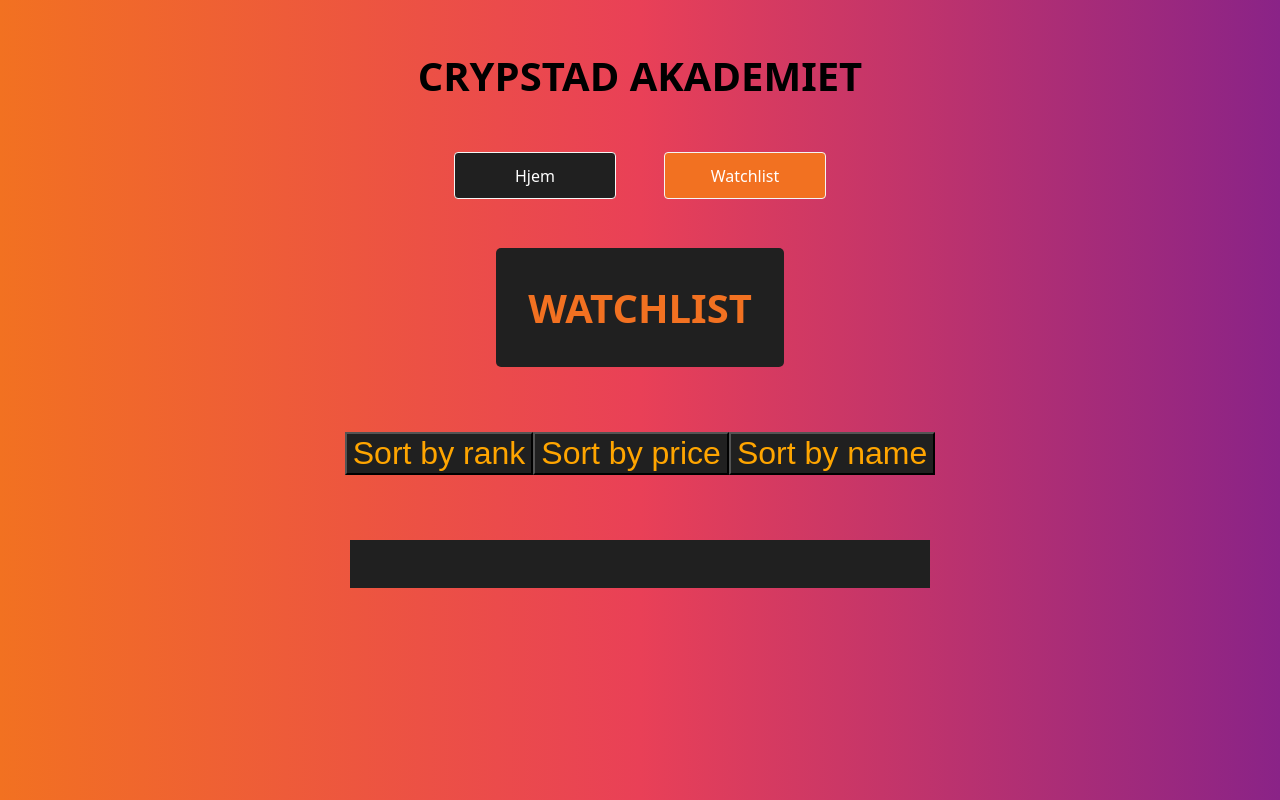
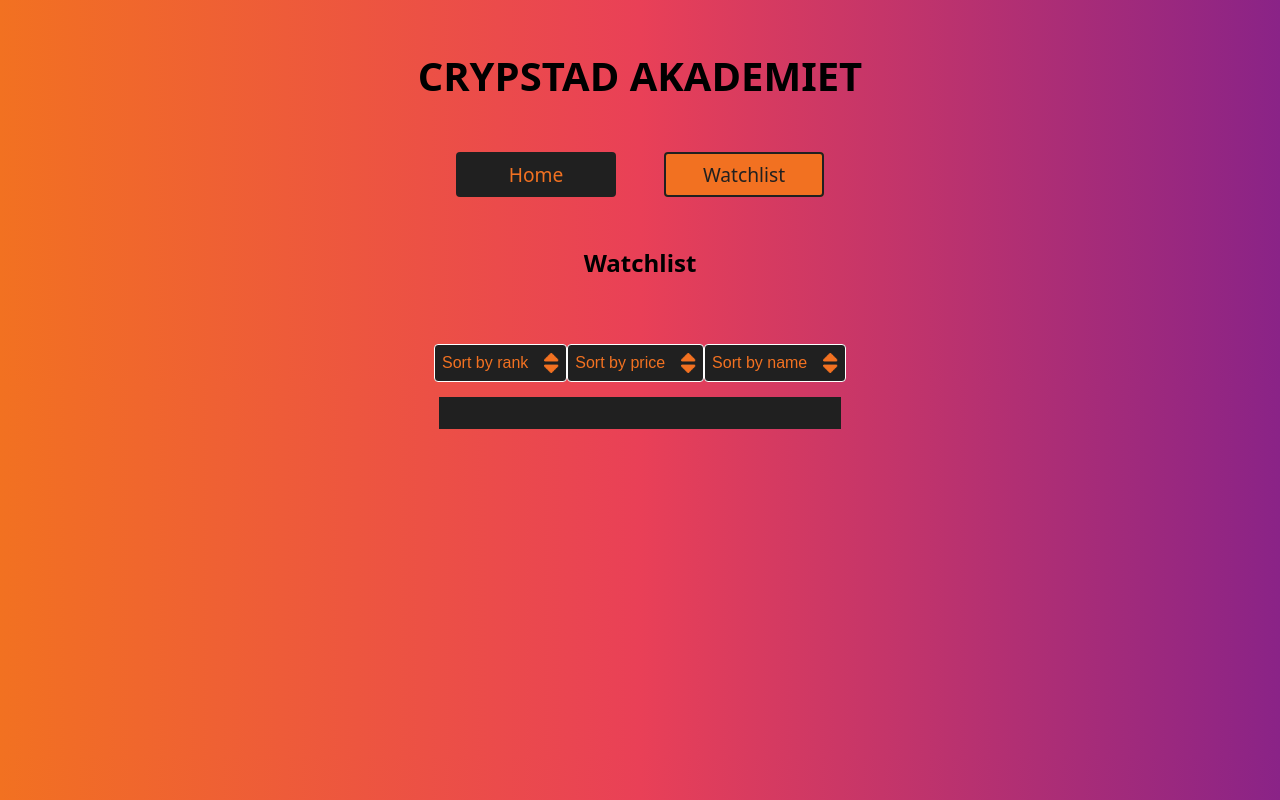
Before and after one commit to oddzor/AK2-Javascript, a plain HTML site: page list.html in a window 1280 px wide. Drawn offline with Linux system fonts and the light colour scheme.

Commit message:
additional styling, some cleanup and fixes (#32)

```diff
--- a/CSS/global.css
+++ b/CSS/global.css
@@ -51,7 +51,6 @@ ul {
 }
 
 .dynamic-nav > ul > li {
-  border: whitesmoke 1px solid;
   background-color:  #202020;
   border-radius: 0.25rem;
   margin: 1.5rem;
@@ -62,7 +61,8 @@ ul {
   justify-content: center;
   align-items: center;
   text-decoration: none;
-  color: rgb(255, 255, 255);
+  color: #F27121;
+  font-size: 1.2rem;
   width: 160px;
   height: 45px;
 }
@@ -72,6 +72,19 @@ ul {
 
 }
 
+.dynamic-nav > ul > li.active > a {
+  background-color: #F27121;
+color: #202020;
+border: #202020 2px solid;
+border-radius: 0.25rem;
+}
+
 .dynamic-nav > ul > li:hover {
   background-color: #F27121;
 }
+
+.dynamic-nav > ul > li:hover > a {
+  background-color: #F27121;
+  border: #202020 2px solid;
+  color: #202020;
+}
--- a/CSS/list.css
+++ b/CSS/list.css
@@ -11,11 +11,6 @@
   font-size: 2rem;
 }
 
-#watchlist-wrapper {
-  background-color: #202020;
-  padding: 2em;
-  border-radius: 5px;
-}
 
 .list-container {
 display: flex;
@@ -49,21 +44,38 @@ box-shadow: 0 2px 5px rgba(0, 0, 0, 0.2);
   padding: 1em;
   margin: 10px;
   color: orange;
-  font-size: 1.5em;
+  font-size: 1rem;
 
 }
 
 #saved-crypto-container > li {
+  display: flex;
+  justify-content: space-between;
   color: white;
   margin: 5px;
-  font-size: 1.2em;
+  font-size: 1rem;
+}
+
+#saved-crypto-container > li > button {
+  border: none;
+  color: red;
+  background: none;
 }
 
 #sortRankButton, #sortPriceButton, #sortNameButton {
-  font-size: 2em;
-color: orange;
-margin-bottom: 50px;
-background-color: #202020;
-font-size: 2em;
+  display: flex;
+  justify-content: center;
+  align-items: center;
+  background-color:#202020;
+  padding: 0.25rem;
+  border: white 1.5px solid;
+  color:  #F27121;
+  font-size: 1rem;
+  border-radius: 0.25rem;
 
 }
+
+.sort-icon {
+  height: 70%;
+  margin-left: 1rem;
+}
--- a/JS/navigation.js
+++ b/JS/navigation.js
@@ -3,7 +3,7 @@ const currentPage = window.location.href.split("/").pop(); //Extracts the last p
 
 //navigation data
 const navItems = [
-  { text: "Hjem", href: "index.html" },
+  { text: "Home", href: "index.html" },
   { text: "Watchlist", href: "list.html" },
 ];
 
--- a/JS/script.js
+++ b/JS/script.js
@@ -158,7 +158,6 @@ async function fetchAndDisplayCryptoIcon(cryptoSymbol) {
 // Funksjon for å vise api data på respektive id's i html
 function cryptoInformationMain(cryptoData) {
   // Display information about the crypto item
-  const iconElement = document.getElementById("crypto__icon__main").querySelector("img");
   const rankElement = document.getElementById("crypto__rank__main");
   const nameElement = document.getElementById("crypto__name__main");
   const symbolElement = document.getElementById("crypto__symbol__main");
--- a/list.html
+++ b/list.html
@@ -5,7 +5,7 @@
     <meta name="viewport" content="width=device-width, initial-scale=1.0" />
     <link rel="stylesheet" href="./CSS/global.css" />
     <link rel="stylesheet" href="./CSS/list.css" />
-    <link href="./general/favicon.ico" rel="icon" type="image/x-icon" />
+    <link href="./images/favicon.ico" rel="icon" type="image/x-icon" />
     <title>CRYPSTAD AKADEMIET</title>
   </head>
   <body>
@@ -15,13 +15,13 @@
         <nav class="dynamic-nav" id="dynamic-nav"></nav>
       </header>
       <div id="watchlist-wrapper">
-      <div class="watchlist-title"><h1>WATCHLIST</h1></div>
+       <h2>Watchlist</h2>
       </div>
       <div class="list-container">
         <div class="button-container">
-        <button id="sortRankButton">Sort by rank</button>
-        <button id="sortPriceButton">Sort by price</button>
-        <button id="sortNameButton">Sort by name</button>
+        <button id="sortRankButton">Sort by rank<img src="./images/Icon awesome-sort.png" class="sort-icon"></button>
+        <button id="sortPriceButton">Sort by price<img src="./images/Icon awesome-sort.png" class="sort-icon"></button>
+        <button id="sortNameButton">Sort by name<img src="./images/Icon awesome-sort.png" class="sort-icon"></button>
         </div>
         <ul id="saved-crypto-container"></ul>
       </div>
```
Also changed, not shown: index.html (+1 -1 lines), images/Icon awesome-sort.png (added), images/favicon.ico (renamed from general/favicon.ico).
